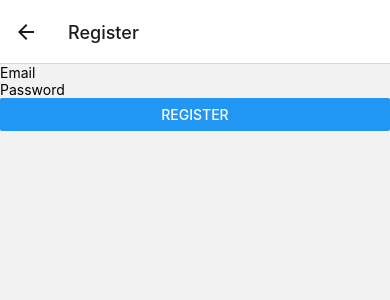
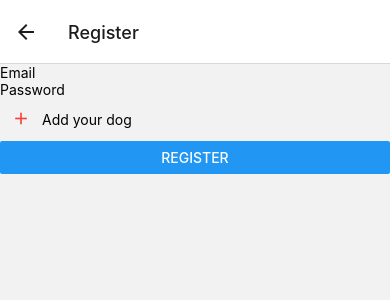
Before and after one commit to alex4787/pet-friender, a React Native app: screen /Register in a window 390 px wide. Shown: the top 300 px of the page. Built offline with nearby package versions, Linux system fonts and the light colour scheme.

Commit message:
added dog addition button

```diff
--- a/package.json
+++ b/package.json
@@ -15,6 +15,8 @@
     "react": "16.13.1",
     "react-dom": "16.13.1",
     "react-native": "https://github.com/expo/react-native/archive/sdk-42.0.0.tar.gz",
+    "react-native-paper": "^4.9.2",
+    "react-native-vector-icons": "^8.1.0",
     "react-native-web": "~0.13.12"
   },
   "devDependencies": {
--- a/pages/login.js
+++ b/pages/login.js
@@ -26,7 +26,7 @@ export const Login  = ({navigation}) => {
             <TouchableOpacity
                 onPress={()=>
                     navigation.navigate("Register")}>
-              <Text>Don't you have an account? Click here to</Text>
+              <Text>Don't you have an account? Click here to register!</Text>
             </TouchableOpacity>
 
         </SafeAreaView>
--- a/pages/register.js
+++ b/pages/register.js
@@ -1,5 +1,6 @@
 import React from 'react';
 import { StyleSheet, Text, View, SafeAreaView, TextInput, Button, TouchableOpacity } from 'react-native';
+import { IconButton, Colors } from 'react-native-paper';
 
 export const Register  = () => {
     const [email, onChangeEmail] = React.useState(null);
@@ -18,10 +19,20 @@ export const Register  = () => {
                  onChangeText={onChangePassword}
                  value={password}
             />
+            <View style={{flexDirection: 'row'}}>
+                <IconButton
+                    icon="plus"
+                    color={Colors.red500}
+                    size={20}
+                    onPress={() => console.log('Pressed')}
+                />
+                <TouchableOpacity>
+                    <Text style={{marginVertical: 13}}>Add your dog</Text>
+                </TouchableOpacity>
+            </View>
             <Button
                 title="Register"
             />
-
         </SafeAreaView>
     )
   }
```
Also changed, not shown: 1 other file (tests, documents, lock files or other folders).
